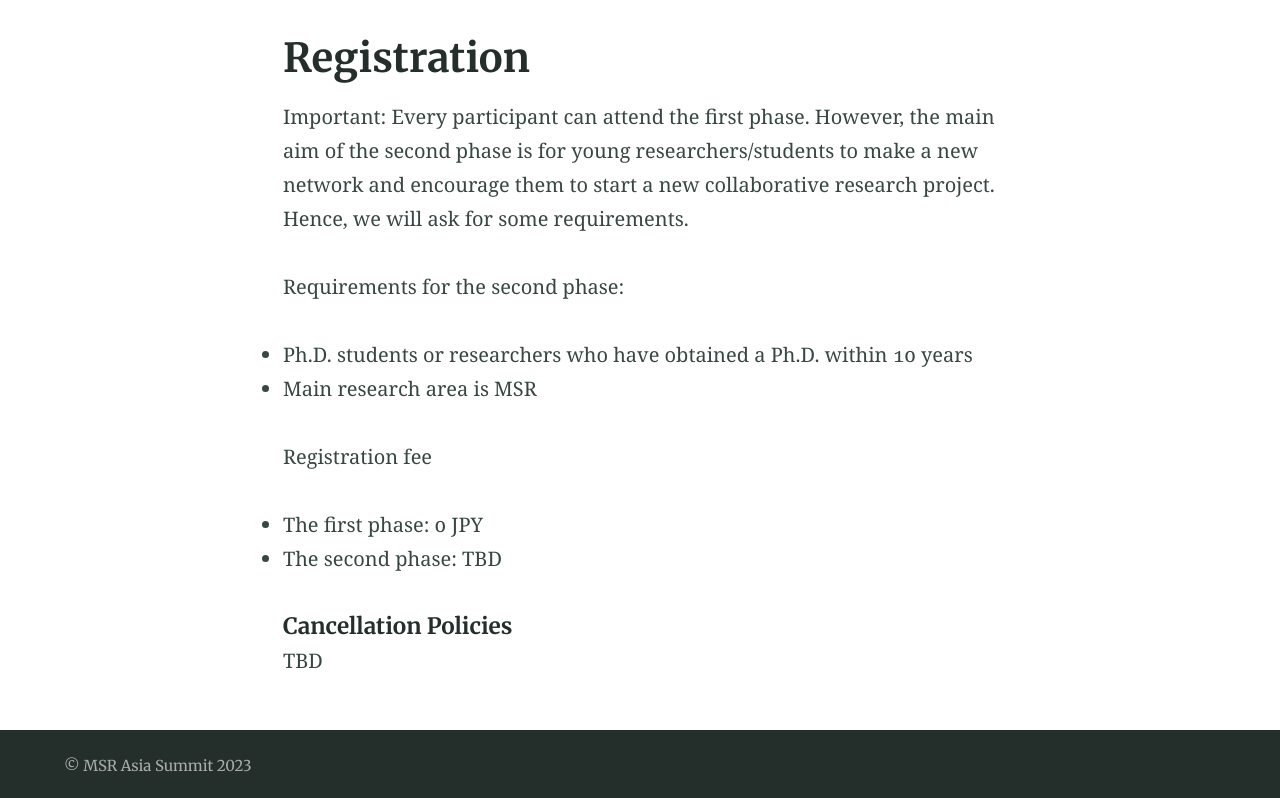
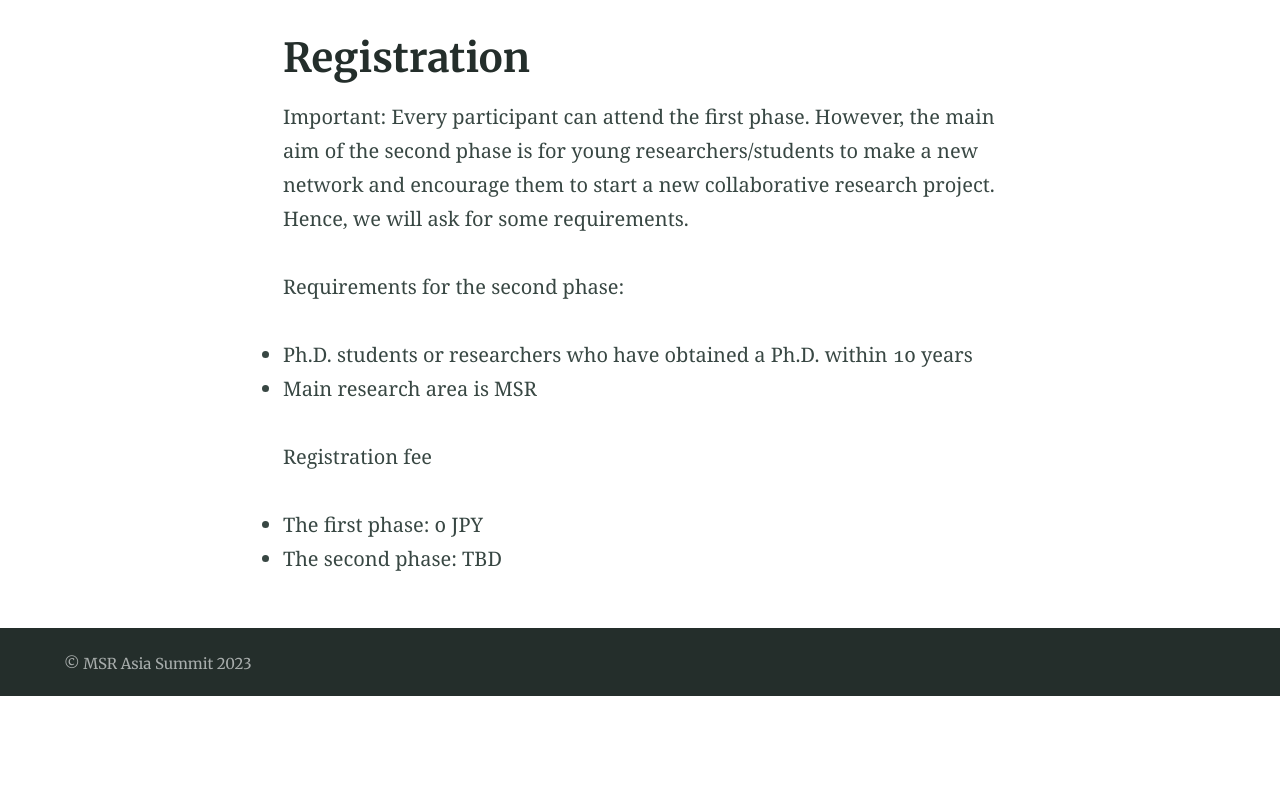
Before and after one commit to msr-asia-summit/msr-asia-summit.github.io, a Jekyll site: the page built from registration.md, in a window 1280 px wide and 900 px high, scrolled down 607 px, cut to the strip 102-900 px from the top of the window. Built offline with Jekyll 4.4.1, drawn with Linux system fonts in a browser that asks for light colours; after the commit the page ends 1405 px from its top, so only the background shows below that.

Commit message:
small update

```diff
--- a/registration.md
+++ b/registration.md
@@ -17,7 +17,3 @@ Requirements for the second phase:
 Registration fee
 - The first phase: 0 JPY
 - The second phase: TBD
-
-##### Cancellation Policies
-
-TBD
```
